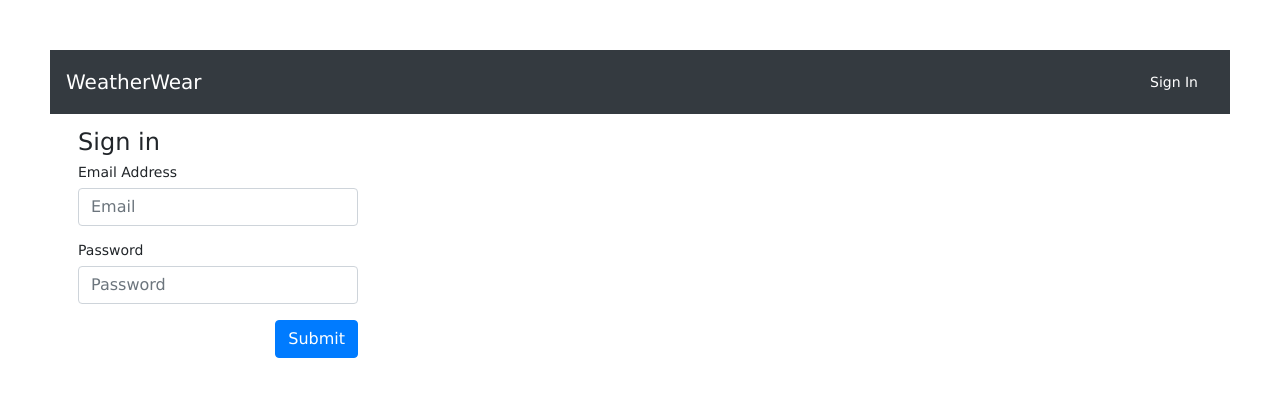
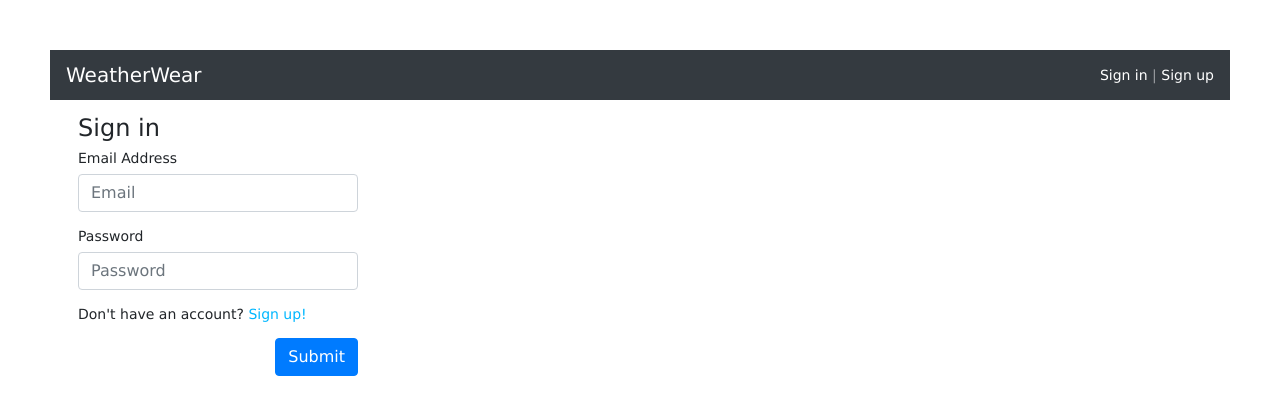
Before and after one commit to bevyip/WeatherWear, a Node server app: page /login in a window 1280 px wide. Shown: the top 415 px of the page. Run offline with Node 20, Linux system fonts and the light colour scheme; some libraries are stand-ins or nearby versions.

Commit message:
navbar responds with signin/ signout

```diff
--- a/views/layout.hbs
+++ b/views/layout.hbs
@@ -21,7 +21,8 @@
         {{# if currentUserId}}
           <a class="nav-link" href="/logout">Sign Out</a>
         {{else}}
-          <a class="nav-link" href="/login">Sign In</a>
+        <a class="navbar-link" href="/login">Sign in</a> |
+          <a class="navbar-link" href="/users/new">Sign up</a>
         {{/if}}
       </div>
     </nav>
--- a/views/login.hbs
+++ b/views/login.hbs
@@ -1,4 +1,5 @@
 <form action="/login" method="post">
+
   <legend>Sign in</legend>
 
   <div class="section sign-in-content">
@@ -12,6 +13,10 @@
       <input type="password" name="password" class="form-control" id="user-password" placeholder="Password">
     </div>
 
+    <p>
+      Don't have an account? <a href="/users/new">Sign up!</a>
+    </p>
+
     <div class="text-right">
       <button type="submit" class="btn btn-primary">Submit</button>
     </div>
```
Also changed, not shown: routes/dateLog.js (added).
